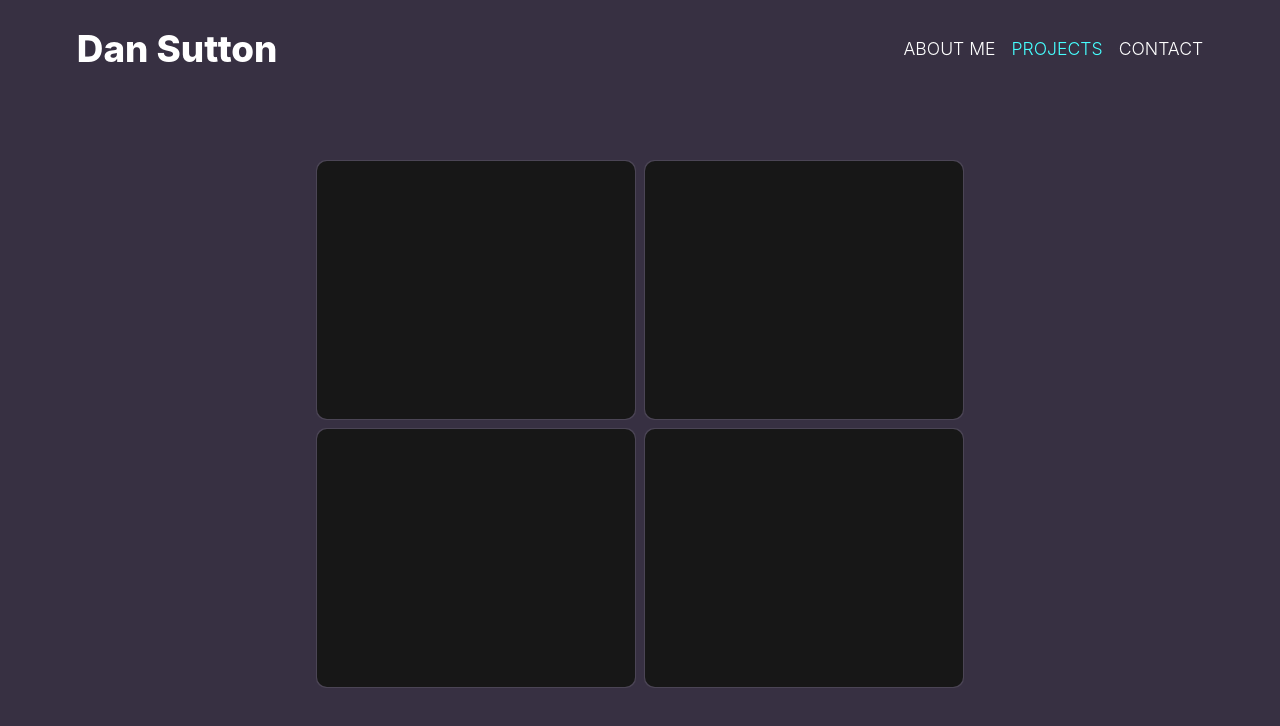
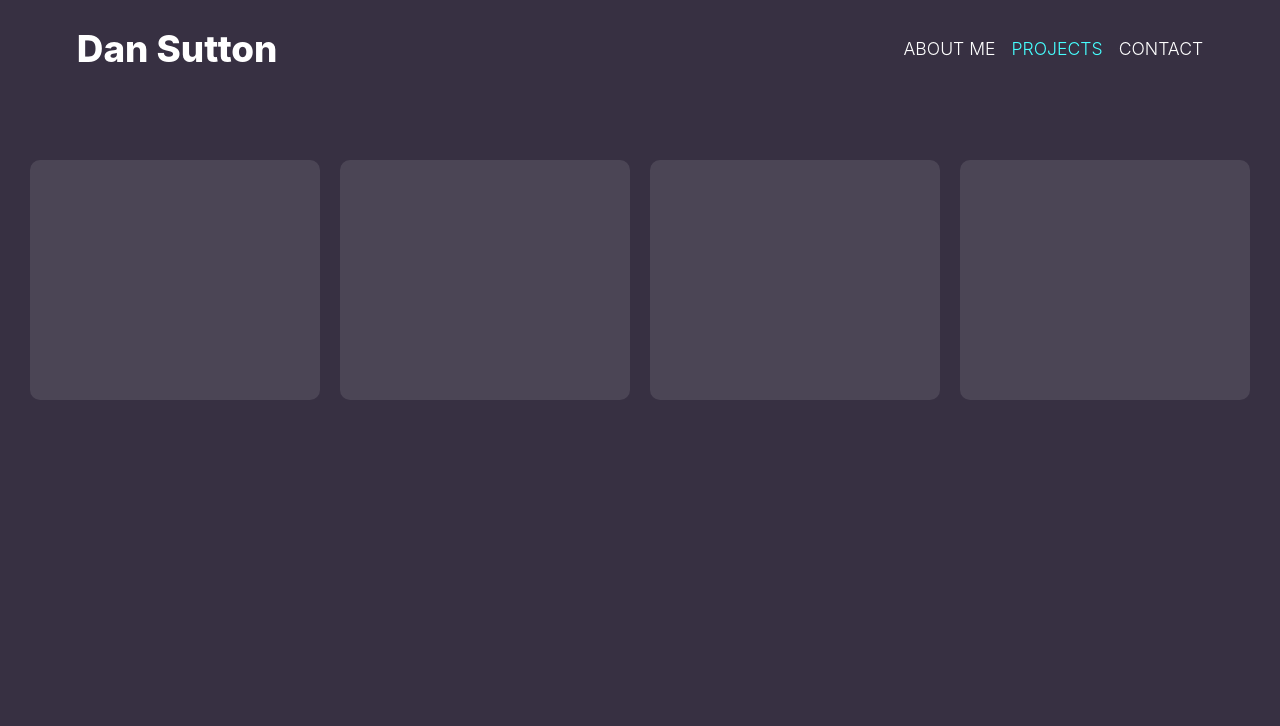
Before and after one commit to Dan-Sutton/dan-sutton-portfolio, a React (Create React App) app: page /#/projects in a window 1280 px wide. Shown: the top 726 px of the page. Built offline with nearby package versions, Linux system fonts and the light colour scheme.

Commit message:
more subtle color

```diff
--- a/src/Home/home.css
+++ b/src/Home/home.css
@@ -1,5 +1,5 @@
 :root {
-  --purple: rgb(31, 59, 162);
+  --purple: rgb(31, 99, 162);
   --violet: rgb(58, 116, 183);
   --pink: rgb(143, 226, 244);
 }
--- a/src/Projects/Projects.js
+++ b/src/Projects/Projects.js
@@ -2,39 +2,12 @@ import React from "react";
 import "./projects.css";
 
 function Projects() {
-  const handleOnMouseMove = (e) => {
-    const { currentTarget: target } = e;
-
-    const rect = target.getBoundingClientRect(),
-      x = e.clientX - rect.left,
-      y = e.clientY - rect.top;
-
-    target.style.setProperty("--mouse-x", `${x}px`);
-    target.style.setProperty("--mouse-y", `${y}px`);
-  };
-
-  for (const card of document.querySelectorAll(".card")) {
-    card.onmousemove = (e) => handleOnMouseMove(e);
-  }
-
   return (
     <div id="cards">
-      <div className="card">
-        <div className="card-border"></div>
-        <div className="card-content"></div>
-      </div>
-      <div className="card">
-        <div className="card-border"></div>
-        <div className="card-content"></div>
-      </div>
-      <div className="card">
-        <div className="card-border"></div>
-        <div className="card-content"></div>
-      </div>
-      <div className="card">
-        <div className="card-border"></div>
-        <div className="card-content"></div>
-      </div>
+      <div className="card"></div>
+      <div className="card"></div>
+      <div className="card"></div>
+      <div className="card"></div>
     </div>
   );
 }
--- a/src/Projects/projects.css
+++ b/src/Projects/projects.css
@@ -7,14 +7,10 @@
   margin-top: 5%;
   display: flex;
   flex-wrap: wrap;
-  gap: 8px;
-  max-width: 916px;
+  gap: 20px;
+
   width: calc(100% - 20px);
   justify-content: center;
-}
-
-#cards:hover > .card::after {
-  opacity: 1;
 }
 
 .card {
@@ -22,55 +18,8 @@
   border-radius: 10px;
   cursor: pointer;
   display: flex;
-  height: 260px;
+  height: 240px;
   flex-direction: column;
   position: relative;
-  width: 320px;
+  width: 290px;
 }
-
-.card:hover::before {
-  opacity: 1;
-}
-
-.card::before,
-.card::after {
-  border-radius: inherit;
-  content: "";
-  height: 100%;
-  left: 0px;
-  opacity: 0;
-  position: absolute;
-  top: 0px;
-  transition: opacity 500ms;
-  width: 100%;
-}
-
-.card::before {
-  background: radial-gradient(
-    800px circle at var(--mouse-x) var(--mouse-y),
-    rgba(255, 255, 255, 0.06),
-    transparent 40%
-  );
-  z-index: 3;
-}
-
-.card::after {
-  background: radial-gradient(
-    600px circle at var(--mouse-x) var(--mouse-y),
-    rgba(255, 255, 255, 0.4),
-    transparent 40%
-  );
-  z-index: 1;
-}
-
-.card > .card-content {
-  background-color: var(--card-color);
-  border-radius: inherit;
-  display: flex;
-  flex-direction: column;
-  flex-grow: 1;
-  inset: 1px;
-  padding: 10px;
-  position: absolute;
-  z-index: 2;
-}
```
